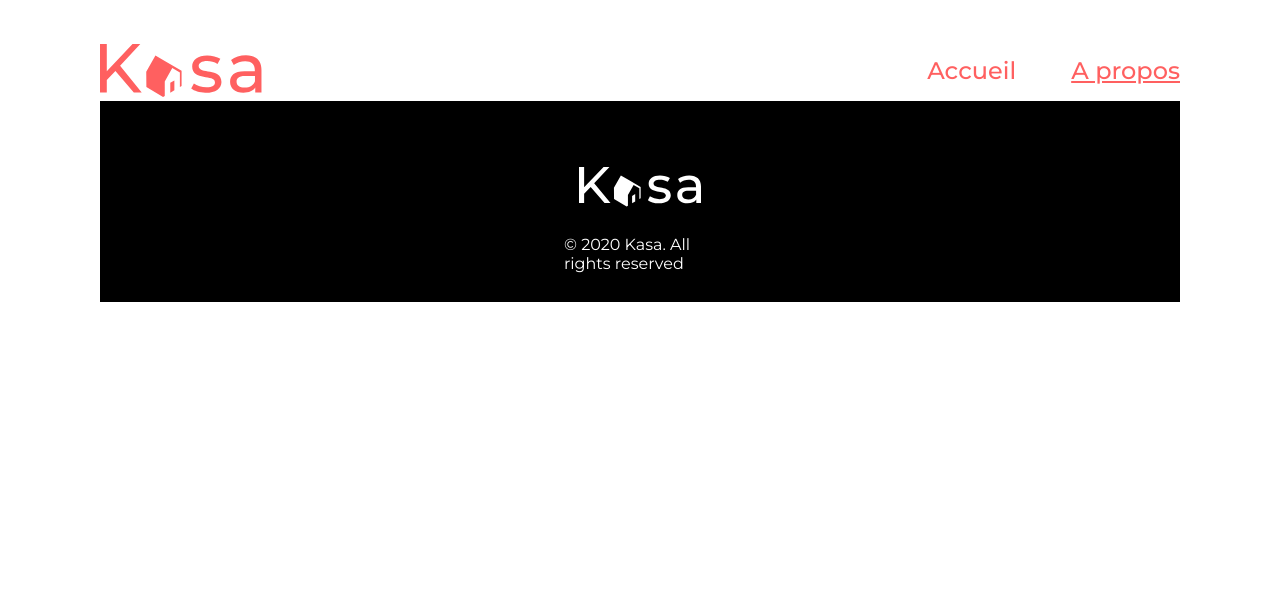
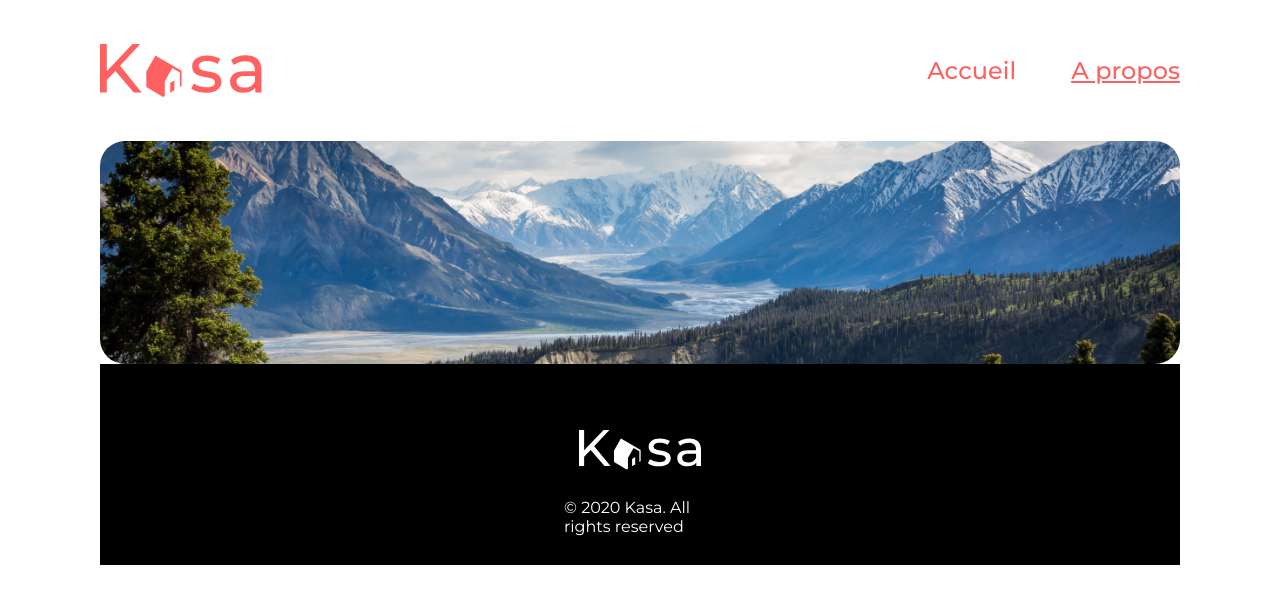
Before and after one commit to MarineGlawnick/OpenClassrooms_Kasa, a React (Create React App) app: page /about in a window 1280 px wide. Shown: the top 604 px of the page. Built offline with nearby package versions, Linux system fonts and the light colour scheme.

Commit message:
add banner into about page

```diff
--- /dev/null
+++ b/src/components/AboutBanner/_banner.scss
@@ -0,0 +1,13 @@
+.about_banner {
+    margin-top: 40px;
+    height: 223px;
+    width: 100%;
+
+    img {
+        border-radius: 25px;
+        border: none;
+        height: 100%;
+        width: 100%;
+        object-fit: cover;
+    }
+}
--- /dev/null
+++ b/src/components/AboutBanner/index.jsx
@@ -0,0 +1,11 @@
+import "./_banner.scss"
+
+function AboutBanner(props) {
+    return (
+        <div className='about_banner'>
+            <img src={props.src} alt={props.alt}/>
+        </div>
+    )
+}
+
+export default AboutBanner;
--- a/src/pages/About.jsx
+++ b/src/pages/About.jsx
@@ -1,2 +1,9 @@
-function About(){}
+import AboutBanner from "../components/AboutBanner"
+import mountainPicture from "../assets/img/mountain_view.png"
+function About() {
+   return(
+       <AboutBanner src={mountainPicture} alt={"A view over a mountain landscape"} />
+   )
+}
+
 export default About
```
Also changed, not shown: src/assets/img/mountain_view.png (added).
